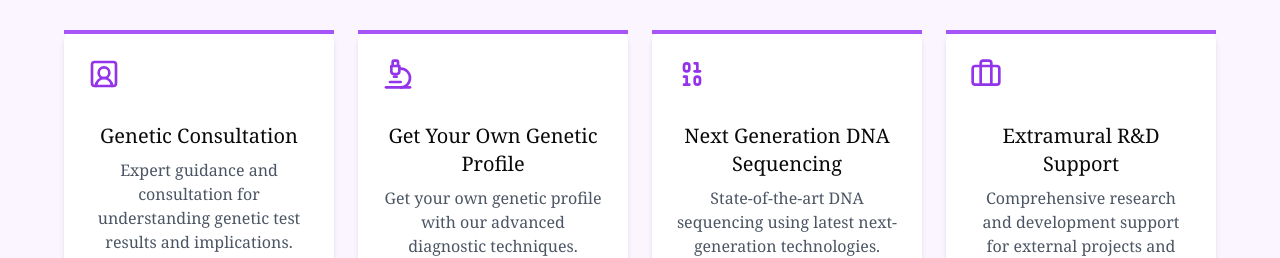
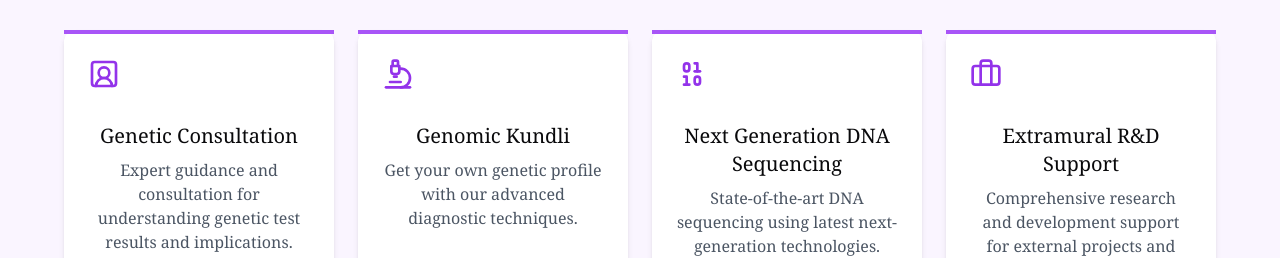
Before and after one commit to chaosat4/genomicvalleycom, a Next.js app: page / in a window 1280 px wide. Shown: the part 1876-2134 px from the top of the page. Built offline with nearby package versions, Linux system fonts and the light colour scheme; no server answers.

Commit message:
Update ServiceCarousel component to rename service title to "Genomic Kundli" and update the link to "/genomic-kundli" for improved clarity and navigation.

```diff
--- a/components/serviceCarousel.tsx
+++ b/components/serviceCarousel.tsx
@@ -13,9 +13,9 @@ export function ServiceCarousel() {
     },
     {
       icon: <Microscope className="w-8 h-8 mb-4 text-purple-600" />,
-      title: "Get Your Own Genetic Profile",
+      title: "Genomic Kundli",
       description: "Get your own genetic profile with our advanced diagnostic techniques.",
-      link: "/services"
+      link: "/genomic-kundli"
     },
     {
       icon: <Binary className="w-8 h-8 mb-4 text-purple-600" />,
```
